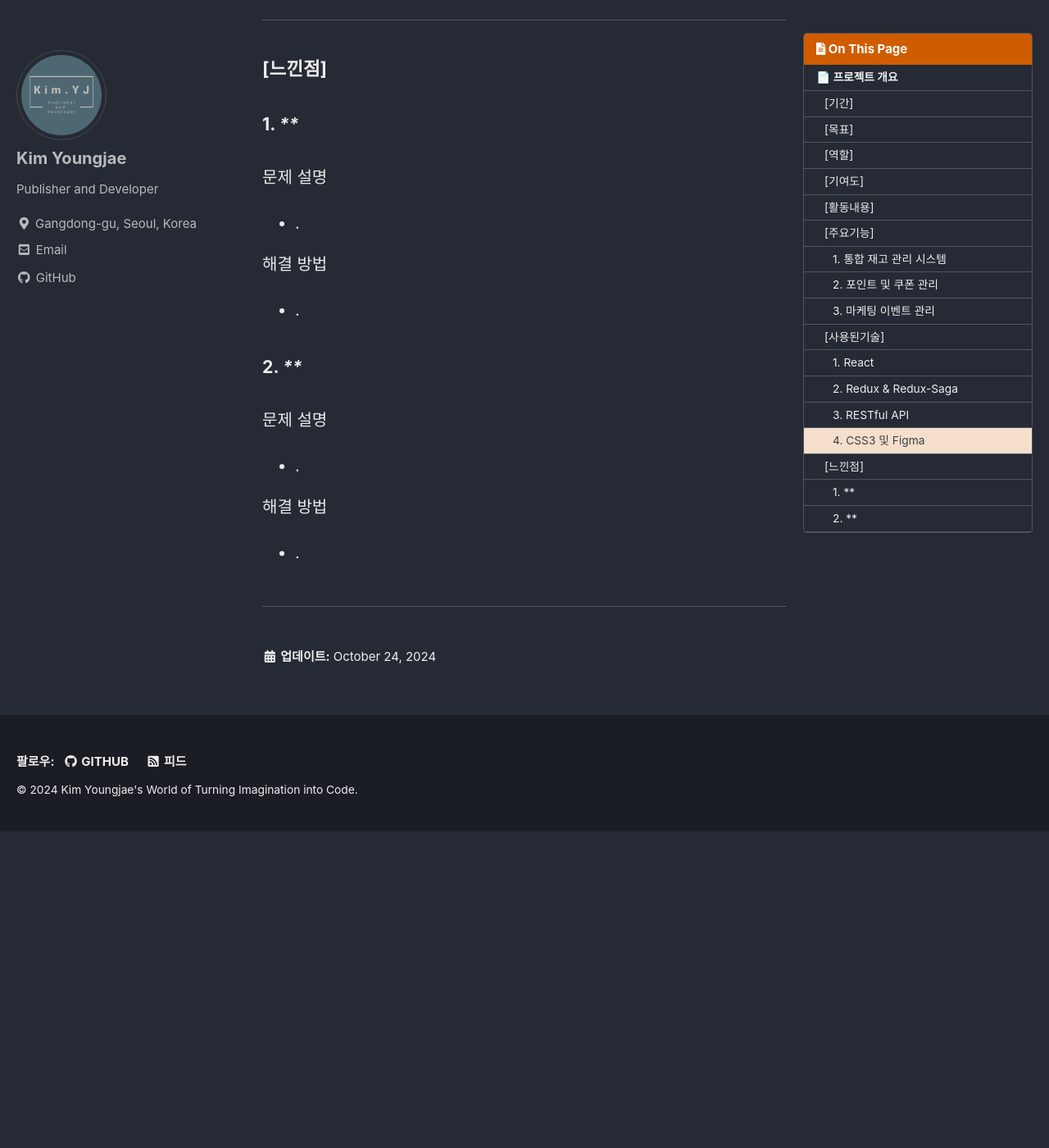
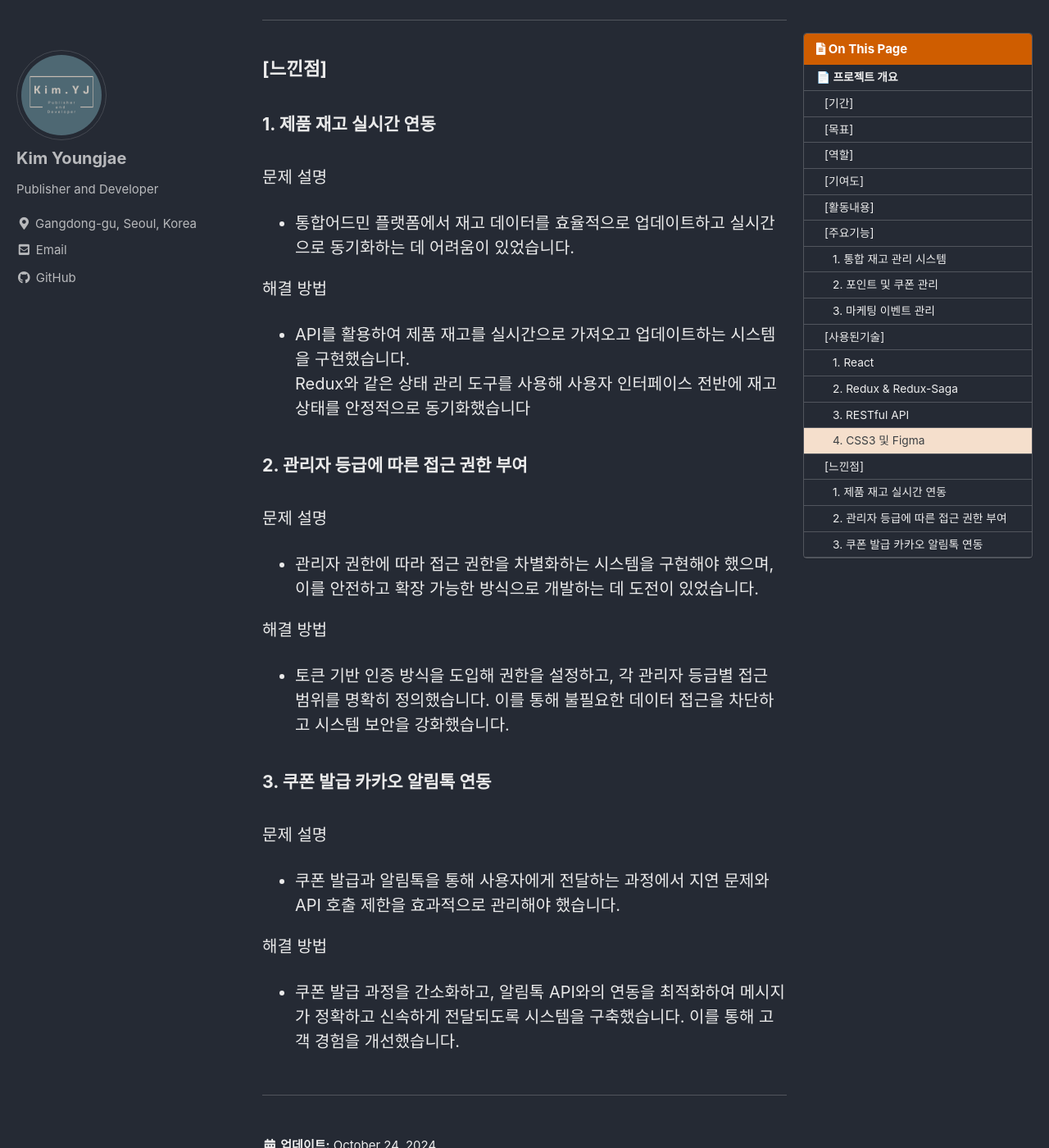
Before and after one commit to KYJ0206/kyj0206.github.io, a Jekyll site: the page built from _pages/portfolioDetail/bauschlomb-admin.md, in a window 1280 px wide and 1400 px high, scrolled down 3441 px. Shown: the whole window at 82% size. Built offline with Jekyll 4.4.1, drawn with Linux system fonts in a browser that asks for light colours; cached includes are drawn as plain includes; before the commit the page ends 4455 px from its top, so only the background shows below that.

Commit message:
2024 바슈롬 통드민 느낀점 추가

```diff
--- a/_pages/portfolioDetail/bauschlomb-admin.md
+++ b/_pages/portfolioDetail/bauschlomb-admin.md
@@ -118,21 +118,30 @@ URL : 상용화 전 단계로 현재 개발 중이며, 아직 공개된 URL은
 
 ### [느낀점]
 
-#### 1. **** <br>
+#### 1. **제품 재고 실시간 연동** <br>
 
 문제 설명 <br>
-- .
+- 통합어드민 플랫폼에서 재고 데이터를 효율적으로 업데이트하고 실시간으로 동기화하는 데 어려움이 있었습니다.
 
 해결 방법 <br>
-- .
+- API를 활용하여 제품 재고를 실시간으로 가져오고 업데이트하는 시스템을 구현했습니다. <br>
+Redux와 같은 상태 관리 도구를 사용해 사용자 인터페이스 전반에 재고 상태를 안정적으로 동기화했습니다
 
-#### 2. **** <br>
+#### 2. **관리자 등급에 따른 접근 권한 부여** <br>
 
 문제 설명 <br>
-- .
+- 관리자 권한에 따라 접근 권한을 차별화하는 시스템을 구현해야 했으며, 이를 안전하고 확장 가능한 방식으로 개발하는 데 도전이 있었습니다.
 
 해결 방법 <br>
-- .
+- 토큰 기반 인증 방식을 도입해 권한을 설정하고, 각 관리자 등급별 접근 범위를 명확히 정의했습니다. 이를 통해 불필요한 데이터 접근을 차단하고 시스템 보안을 강화했습니다.
+
+#### 3. **쿠폰 발급 카카오 알림톡 연동** <br>
+
+문제 설명 <br>
+- 쿠폰 발급과 알림톡을 통해 사용자에게 전달하는 과정에서 지연 문제와 API 호출 제한을 효과적으로 관리해야 했습니다.
+
+해결 방법 <br>
+- 쿠폰 발급 과정을 간소화하고, 알림톡 API와의 연동을 최적화하여 메시지가 정확하고 신속하게 전달되도록 시스템을 구축했습니다. 이를 통해 고객 경험을 개선했습니다.
 <br/><br/>
 
 ---
```
